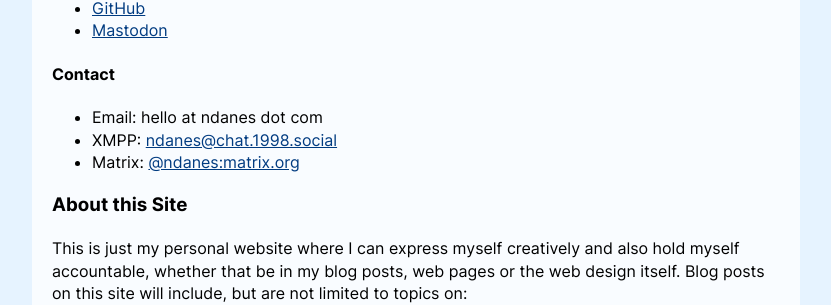
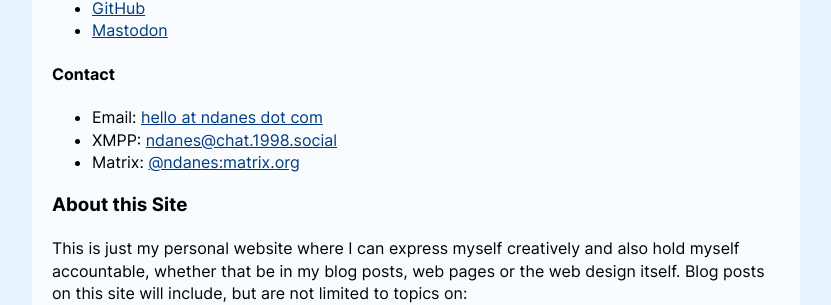
Before and after one commit to danesnick/old_website, a Jekyll site: the page built from index.markdown, in a window 1280 px wide. Shown: the part 874-1179 px from the top of the page, without its empty margins (224-1055 px from the left). Built offline with Jekyll 4.4.1, drawn with Linux system fonts in a browser that asks for light colours; part of the change alters nothing that is shown.

```diff
--- a/index.markdown
+++ b/index.markdown
@@ -31,7 +31,7 @@ In 2013, I completed a Bachelor of Science in Mathematics, with a minor in Compu
 * <a rel="me" href="https://smallcamp.art/@ndanes">Mastodon</a>
 
 #### Contact
-* Email: hello at ndanes dot com
+* Email: [hello at ndanes dot com](mailto:&#104;&#101;&#108;&#108;&#111;&#64;&#110;&#100;&#97;&#110;&#101;&#115;&#46;&#99;&#111;&#109;)
 * XMPP: [ndanes@chat.1998.social](xmpp:ndanes@chat.1998.social)
 * Matrix: [@ndanes:matrix.org](https://matrix.to/#/@ndanes:matrix.org)
 
```
